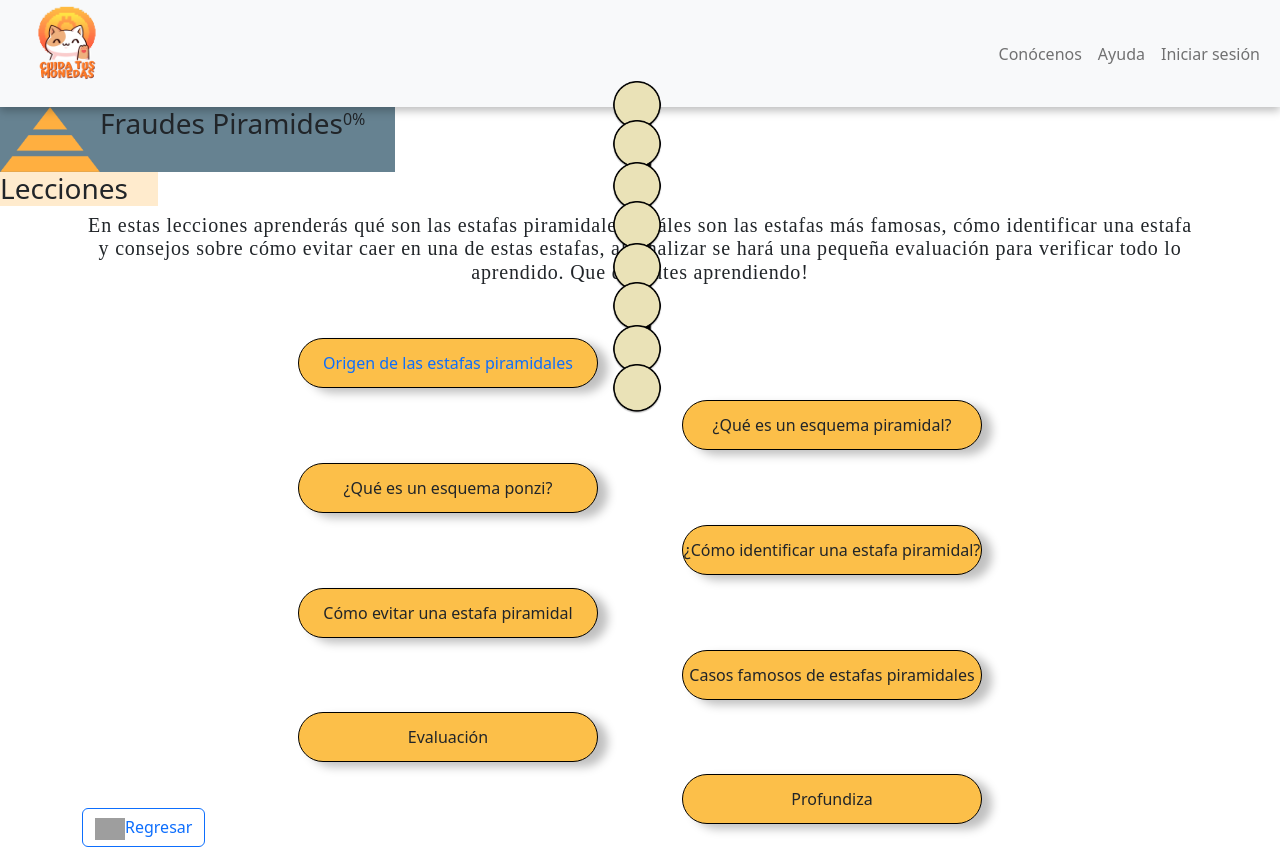
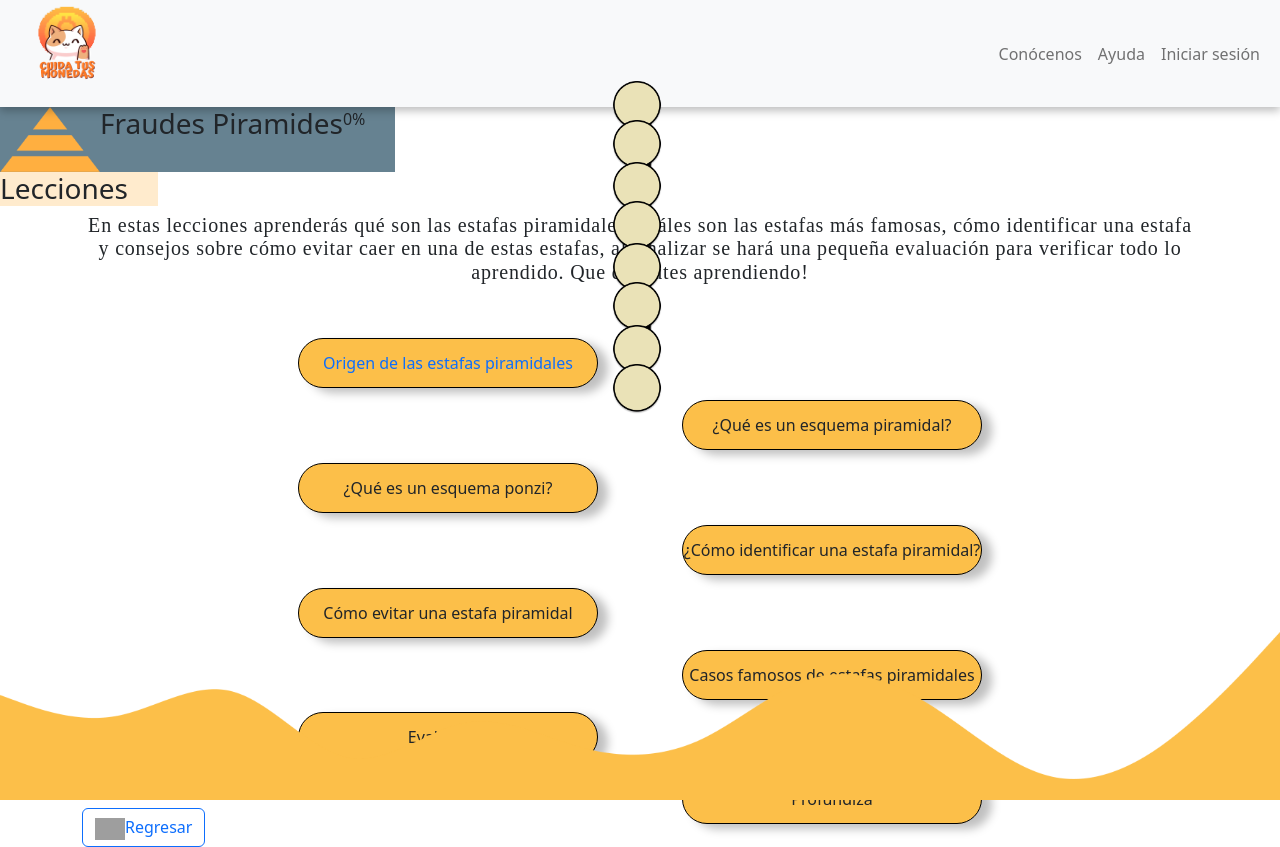
Before and after one commit to LucasA75/CuidaTusMonedas, a React (Create React App) app in the folder React CTM/: page /InPira in a window 1280 px wide. Built offline with nearby package versions, Linux system fonts and the light colour scheme; grey boxes are pictures that could not be loaded.

Commit message:
Footer para indice - Ver css footerclases

```diff
--- a/React CTM/src/components/FooterClases/FooterClases.css
+++ b/React CTM/src/components/FooterClases/FooterClases.css
@@ -6,3 +6,8 @@
     background-size: cover;
     width:100%;
 }
+
+.FooterIndice{
+    position: absolute;
+    bottom: 0;
+}
--- a/React CTM/src/pages/IndexFraudesPiramidales.js
+++ b/React CTM/src/pages/IndexFraudesPiramidales.js
@@ -2,6 +2,7 @@ import React, {useCallback} from 'react'
 import { useNavigate } from 'react-router'
 import { FooetrClases, HeaderIndex, Headermain, LeccionesIndex } from '../components'
 import regresar1 from '../assets/regresar.png'
+
 
 const IndexFraudesPiramidales = () => {
   const navigate = useNavigate();
@@ -20,6 +21,9 @@ const IndexFraudesPiramidales = () => {
   }}>
     <img src={regresar1} width="30"/>Regresar</button>
     </div>
+    <div className='FooterIndice'>
+      <FooetrClases/>
+    </div>
     </div>
   )
 }
```
